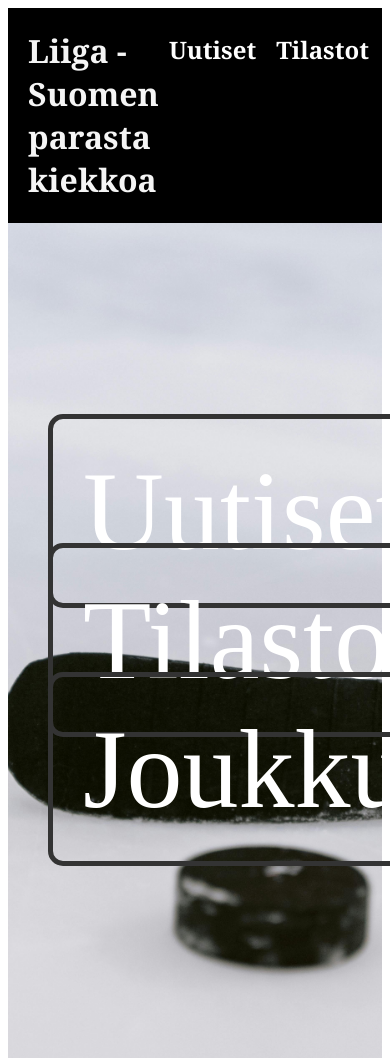
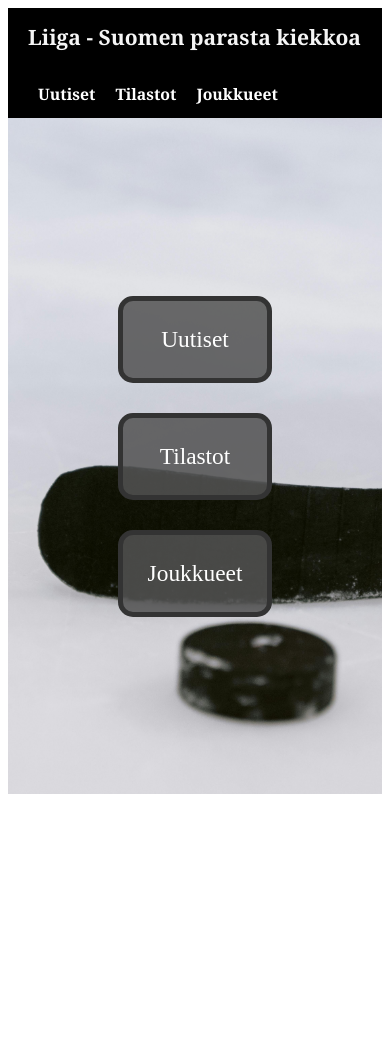
Before and after one commit to NikoLaaks/Web-kehitys-projekti, a PHP site: page / in a window 390 px wide; the page is wider, and only the part inside the window is pictured. After the commit the page ends 794 px from the top of that part, so only its background shows below. Run offline with PHP 8.4, Linux system fonts and the light colour scheme.

Commit message:
index.html fixes

```diff
--- a/css/styles.css
+++ b/css/styles.css
@@ -5,7 +5,7 @@ header{
     justify-content: space-between;
     padding: 0px 20px;
     font-family: Cambria, Cochin, Georgia, Times, 'Times New Roman', serif;
-
+    flex-wrap: wrap;
 }
 #header-links{
     flex-direction: row;
@@ -42,10 +42,26 @@ main{
 
 .index-link{
     border: 5px solid #333;
-    padding: 30px;
-    font-size: 7em;
-    margin-left: 40px;
-    margin-right: 40px;
+    padding: 25px;
+    font-size: 6vw;
+    margin:15px;
     border-radius: 15px;
+    white-space: nowrap;
 
 }
+#index-links{
+    display: flex;
+    flex-wrap: wrap;
+    text-align: center;
+}
+a.index-link{
+    background-color: rgba(83, 83, 83, 0.85);
+}
+@media (max-width: 720px) {
+    #index-links {
+      flex-direction: column;
+    }
+    header{
+        font-size: 2.7vw;
+    }
+  }
--- a/index.html
+++ b/index.html
@@ -18,6 +18,11 @@
          body, html{
             height: 100%;
          }
+         @media (max-width: 720px){
+            main{
+                height: 80%;
+            }
+         }
     </style>
 
 </head>
@@ -35,7 +40,7 @@
 
 
 
-    <section>
+    <section id="index-links">
         <a class="index-link" href="uutiset.html">Uutiset</a>
         <a class="index-link" href="tilastot.html">Tilastot</a>
         <a class="index-link" href="joukkueet.html">Joukkueet</a>
```
